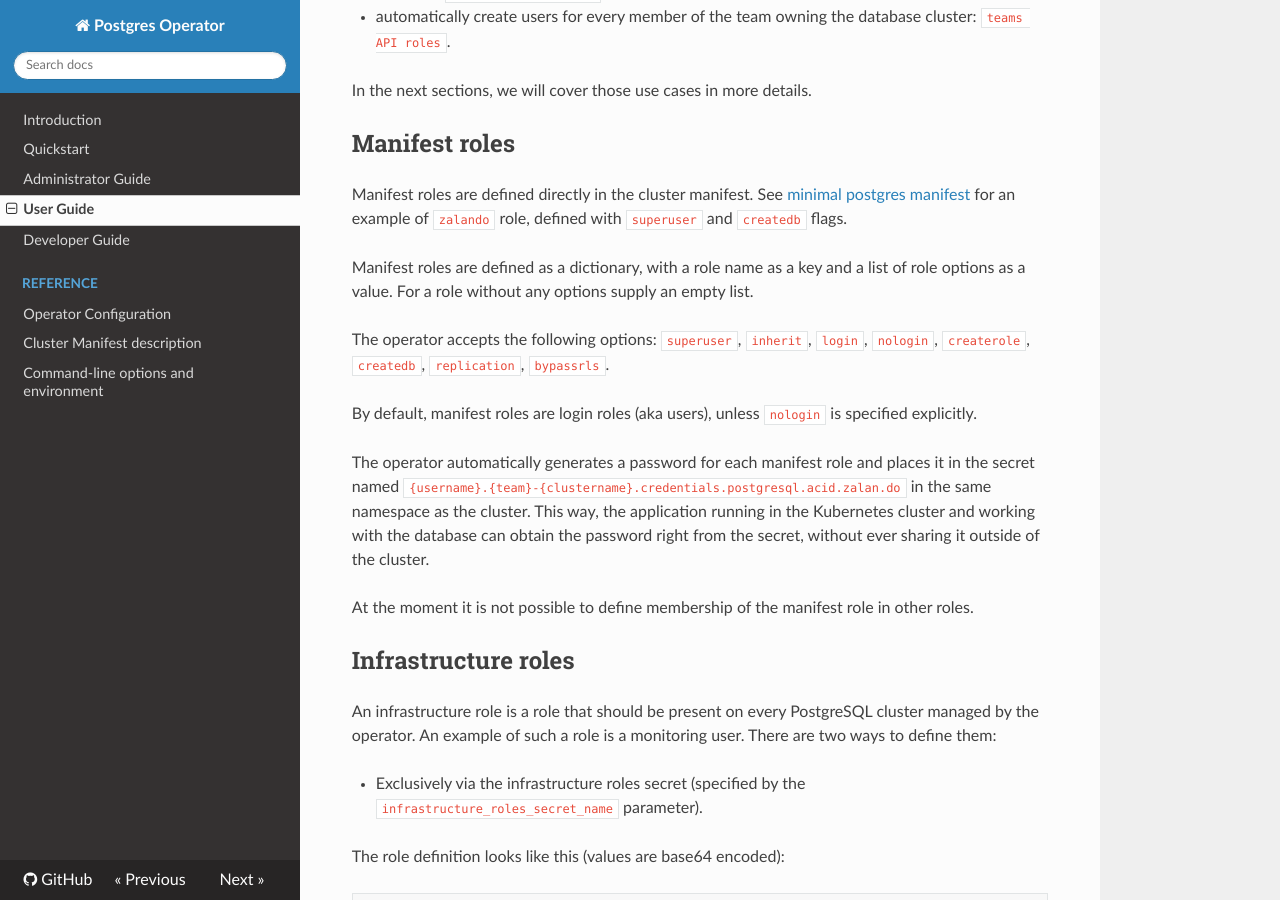
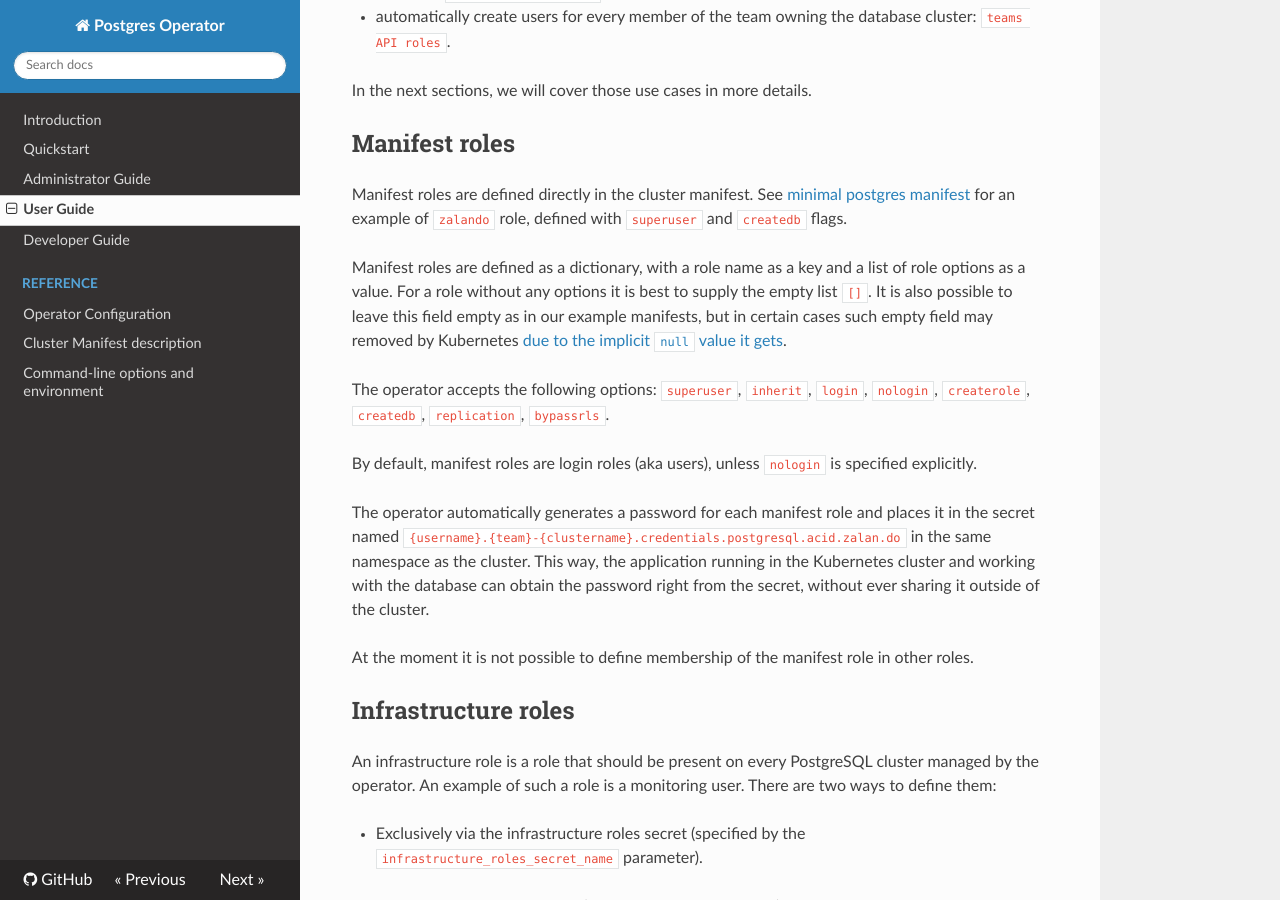
Before and after one commit to zalando/postgres-operator, an MkDocs documentation site: the page built from docs/user.md, in a window 1280 px wide and 900 px high, scrolled down 1221 px. Built offline with MkDocs 1.6.1, drawn with Linux system fonts in a browser that asks for light colours; nearby versions of some CDN libraries; old or Windows-style settings are respelled for this version of MkDocs.

Commit message:
Document empty list vs null for users without privileges

```diff
--- a/docs/user.md
+++ b/docs/user.md
@@ -74,8 +74,8 @@ for an example of `zalando` role, defined with `superuser` and `createdb`
 flags.
 
 Manifest roles are defined as a dictionary, with a role name as a key and a
-list of role options as a value. For a role without any options supply an empty
-list.
+list of role options as a value. For a role without any options it is best to supply the empty
+list `[]`. It is also possible to leave this field empty as in our example manifests, but in certain cases such empty field may removed by Kubernetes [due to the implicit `null` value it gets](https://kubernetes.io/docs/concepts/overview/object-management-kubectl/declarative-config/#how-apply-calculates-differences-and-merges-changes).
 
 The operator accepts the following options:  `superuser`, `inherit`, `login`,
 `nologin`, `createrole`, `createdb`, `replication`, `bypassrls`.
```
Also changed, not shown: other parts of docs/user.md (+1 -1 lines).
